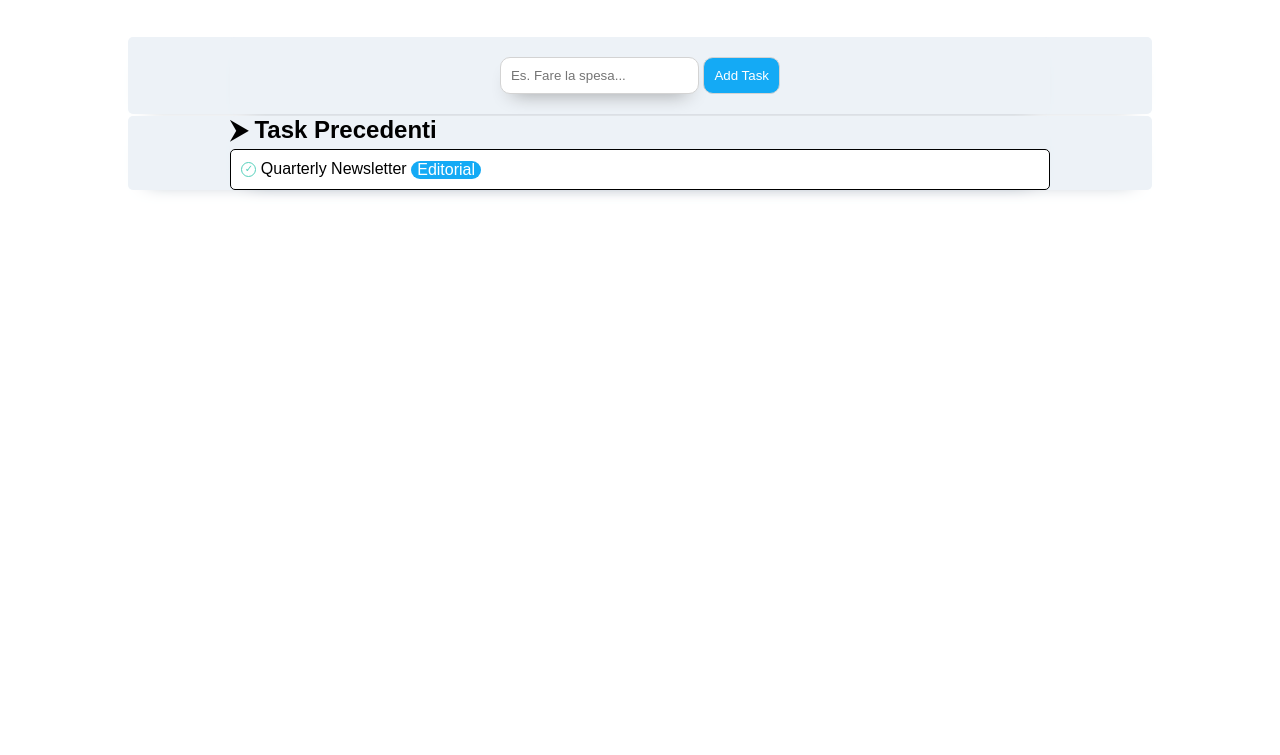
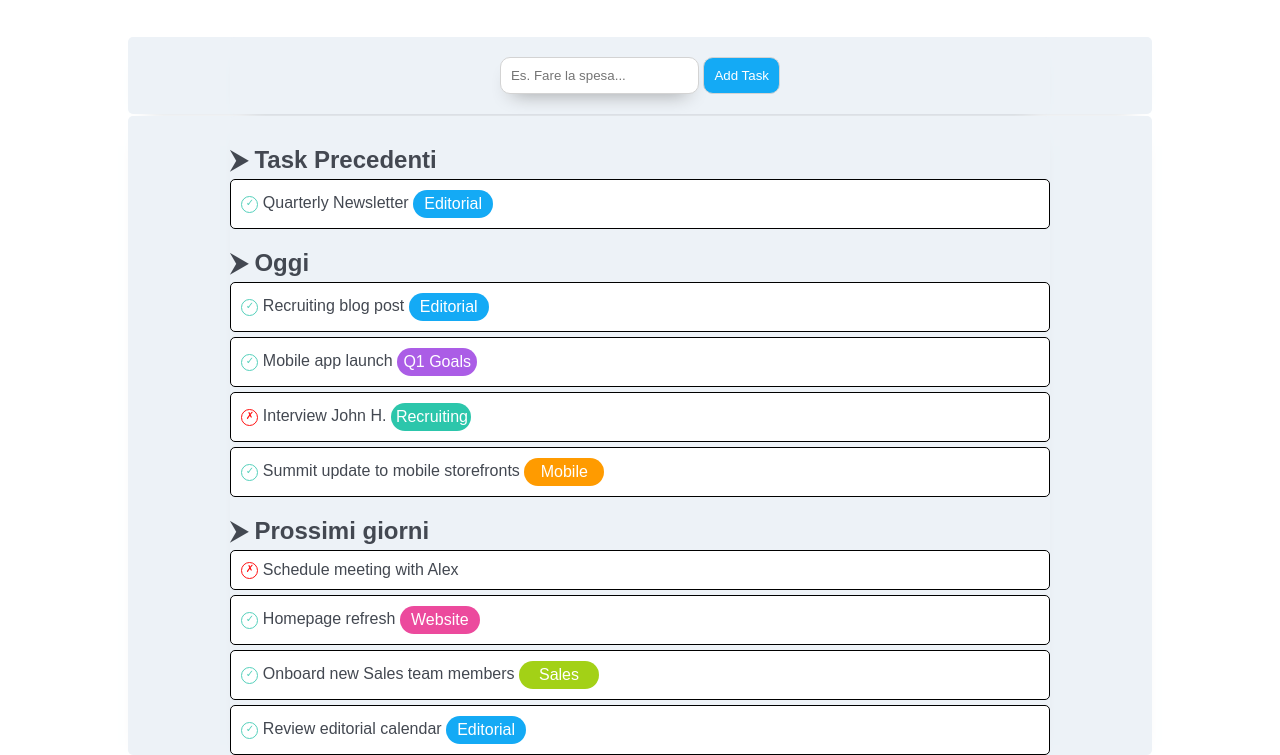
Before and after one commit to ryampeguero/html-css-toboolist, a plain HTML site: page index.html in a window 1280 px wide. Shown: the part 66-821 px from the top of the page. Before the commit the page ends 800 px from the top, so only its background shows below. Drawn offline with Linux system fonts and the light colour scheme.

Commit message:
feat: added all task on the task sheet

```diff
--- a/css/style.css
+++ b/css/style.css
@@ -18,12 +18,8 @@ button{
 
 ul{
     list-style: none;
-}
-
-.prova{
-    display: inline-block;
-
-    border: 1px solid black;
+    color: #434851;
+    margin-top: 20px;
 }
 
 /* COMMON */
@@ -34,12 +30,20 @@ ul{
 
 }
 
+.border{
+    border: 1px solid black;
+}
+
 .mt-02{
     margin-top: 2px;
 }
 
 .mt-4{
     margin-top: 40px;
+}
+
+.pt-1{
+    padding-top: 10px;
 }
 
 /* Trovare un modo migliore per fare shadow!!!!!! */
@@ -51,10 +55,11 @@ ul{
     box-shadow: 0 10px 20px -20px lightslategray;
 }
 
+/* Check and Cross da migliorare */
 .circle-check{
     display: inline-block;
-    width: 15px;
-    height: 15px;
+    width: 17px;
+    height: 17px;
     /* Centrare il numero in verticale Uguale all'altezza */
     line-height: normal;
 
@@ -71,8 +76,8 @@ ul{
 
 .circle-cross{
     display: inline-block;
-    width: 15px;
-    height: 15px;
+    width: 17px;
+    height: 17px;
     /* Centrare il numero in verticale Uguale all'altezza */
     line-height: normal;
 
@@ -84,7 +89,7 @@ ul{
     border-radius: 50%;
     vertical-align: middle;
 
-    font-size: 5px;
+    font-size: 10px;
 }
 
 
@@ -145,12 +150,34 @@ main .container{
     display: inline-block;
     color: white;
     text-align: center;
-    border-radius: 10px;
+    border-radius: 15px;
 
-    width: 70px;
+    padding: 5px;
+    width: 80px;
     vertical-align: middle;
 }
 
+/* Task types */
 .tp-edit{
     background-color: #14aaf5;
 }
+
+.tp-goal{
+    background-color: #ab5de6;
+}
+
+.tp-recr{
+    background-color: #2cc6ab;
+}
+
+.tp-mobile{
+    background-color: #ff9b00;
+}
+
+.tp-website{
+    background-color: #ec4a9d;
+}
+
+.tp-sales{
+    background-color: #a3d116;
+}
--- a/index.html
+++ b/index.html
@@ -33,31 +33,96 @@
 
         <!-- Various Task -->
         <div class="container mt-02">
-            <div class="container">
+
+            <div class="container pt-1">  <!-- E' sbagliato  -->
                 <!-- General Task List -->
                 <ul>
                     <!-- Previous Task  -->
                     <li>
-                        <h2>&#11166; Task Precedenti</h2>
                         <ul>
+                            <h2>&#11166; Task Precedenti</h2>
+                            <!-- Editorial task -->
                             <li class="single-task">
                                 <span class="circle-check">&check;</span> Quarterly Newsletter
                                 <span class="type-task tp-edit">Editorial</span>
                             </li>
+                            <!-- /Editorial task -->
                         </ul>
                     </li>
                     <!-- /Previous Task -->
+
                     <!-- Today's Task -->
                     <li>
                         <ul>
-                            <!-- <li class="single-task">
+                            <h2>&#11166; Oggi</h2>
+
+                            <!-- Editorial task -->
+                            <li class="single-task">
+                                <span class="circle-check">&check;</span>
+                                Recruiting blog post
+                                <span class="type-task tp-edit">Editorial</span>
+                            </li>
+                            <!-- /Editorial task -->
+
+                            <!-- Goals task -->
+                            <li class="single-task">
+                                <span class="circle-check">&check;</span>
+                                Mobile app launch
+                                <span class="type-task tp-goal">Q1 Goals</span>
+                            </li>
+                            <!-- /Goals task -->
+
+                            <!-- Mobile task -->
+                            <li class="single-task">
                                 <span class="circle-cross">&cross;</span>
-                            </li> -->
+                                Interview John H.
+                                <span class="type-task tp-recr">Recruiting</span>
+                            </li>
+                            <!-- /Mobile task -->
+                            <!-- Summit task -->
+                            <li class="single-task">
+                                <span class="circle-check">&check;</span>
+                               Summit update to mobile storefronts
+                                <span class="type-task tp-mobile">Mobile</span>
+                            </li>
+                            <!-- /Summit task -->
                         </ul>
                     </li>
                     <!-- /Today's Task -->
                     <li>
-                        <ul></ul>
+                        <ul>
+                            <h2>&#11166; Prossimi giorni</h2>
+                            <!-- Meeting task -->
+                            <li class="single-task">
+                                <span class="circle-cross">&cross;</span>
+                                Schedule meeting with Alex
+                            </li>
+                            <!-- /Meeting task -->
+
+                            <!-- Website task -->
+                            <li class="single-task">
+                                <span class="circle-check">&check;</span>
+                               Homepage refresh
+                                <span class="type-task tp-website">Website</span>
+                            </li>
+                            <!-- /Website task -->
+
+                            <!-- Sales task -->
+                            <li class="single-task">
+                                <span class="circle-check">&check;</span>
+                               Onboard new Sales team members
+                                <span class="type-task tp-sales">Sales</span>
+                            </li>
+                            <!-- /Sales task -->
+
+                            <!-- Review task -->
+                            <li class="single-task">
+                                <span class="circle-check">&check;</span>
+                               Review editorial calendar
+                                <span class="type-task tp-edit">Editorial</span>
+                            </li>
+                            <!-- /Review task -->
+                        </ul>
                     </li>
                 </ul>
 
```
